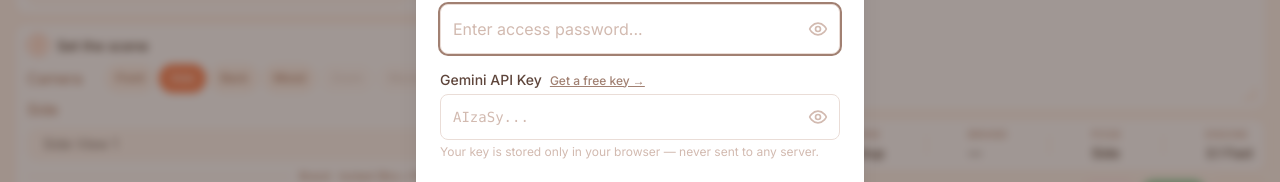
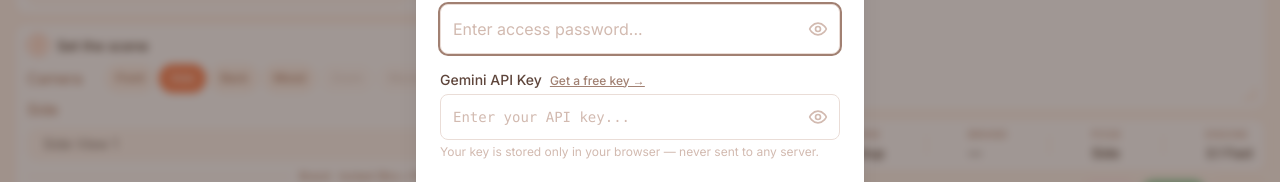
Before and after one commit to VIBE-CODE-LAB/AI-PhotoShoot-Studio, a React (Vite) app: page / in a window 1280 px wide. Both pictures are taken after a click on the button "Login". Shown: the part 410-592 px from the top of the page. Built offline with nearby package versions, Linux system fonts and the light colour scheme; a web font is replaced by a local one.

Commit message:
fix: relax API key validation to allow non-AIza keys

```diff
--- a/components/LoginModal.tsx
+++ b/components/LoginModal.tsx
@@ -27,8 +27,8 @@
     }
 
     const trimmedKey = apiKey.trim();
-    if (!trimmedKey || !trimmedKey.startsWith('AIza')) {
-      setError('Please enter a valid Gemini API key (starts with "AIza").');
+    if (!trimmedKey || trimmedKey.length < 30) {
+      setError('Please enter a valid Gemini API key.');
       return;
     }
 
@@ -101,7 +101,7 @@
                   value={apiKey}
                   onChange={(e) => setApiKey(e.target.value)}
                   className="w-full bg-white text-brand-900 placeholder-brand-400 border border-brand-200 rounded-lg p-3 pr-10 focus:ring-2 focus:ring-brand-500 outline-none transition-all font-mono text-sm"
-                  placeholder="AIzaSy..."
+                  placeholder="Enter your API key..."
                 />
                 <button type="button" onClick={() => setShowApiKey(!showApiKey)}
                   className="absolute right-3 top-1/2 -translate-y-1/2 text-brand-400 hover:text-brand-600 focus:outline-none">
```
